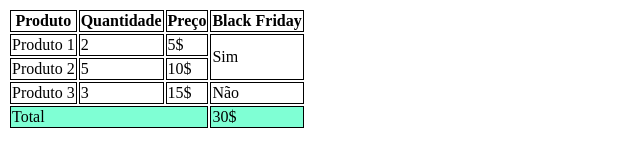
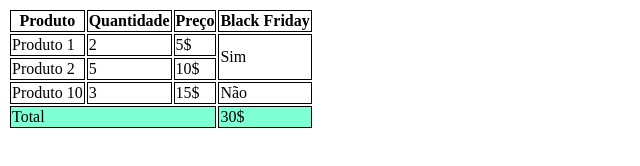
Before and after one commit to ThierrySantoss/aula-tabela, a plain HTML site: page index.html in a window 1280 px wide. Shown: the whole page, without its empty margins (0-640 px from the left). Drawn offline with Linux system fonts and the light colour scheme.

Commit message:
troca de produto

```diff
--- a/index.html
+++ b/index.html
@@ -40,7 +40,7 @@
             </tr>
 
             <tr>
-                <td>Produto 3</td>
+                <td>Produto 10</td>
                 <td>3</td>
                 <td>15$</td>
                 <td>Não</td>
```
